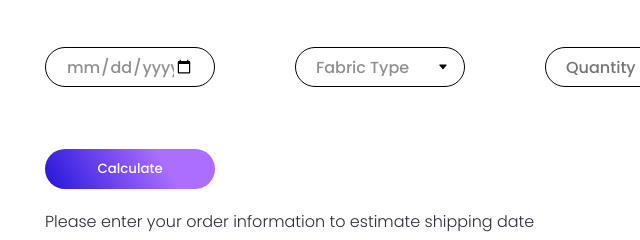
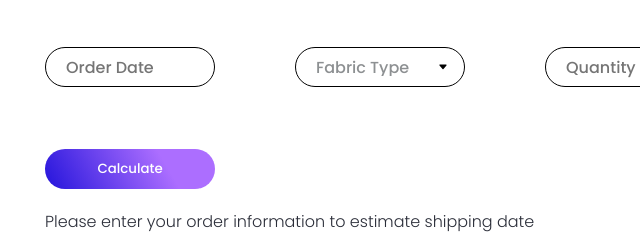
Before and after one commit to fmamus/Shipping-Time-Calculator, a plain HTML site: page index.html in a window 1280 px wide. Shown: the part 399-639 px from the top of the page, 55-695 px from the left. Drawn offline with Linux system fonts and the light colour scheme.

Commit message:
changed inputs

```diff
--- a/index.html
+++ b/index.html
@@ -21,7 +21,7 @@
       <div class="set-date">
         <div>
           <input style="margin-right: 80px;"
-            type="date"
+            type="text"
             id="datepicker"
             placeholder="Order Date"
             onfocus="(this.type='date')"
```
